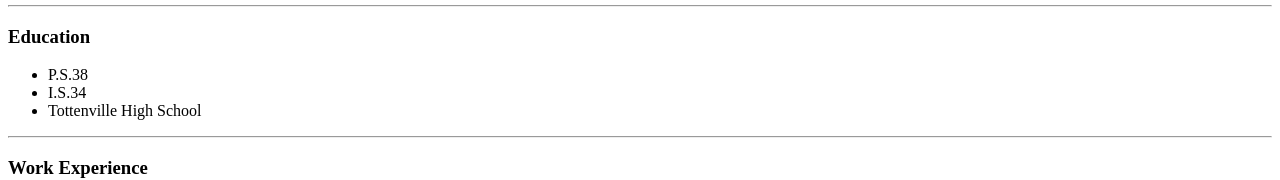
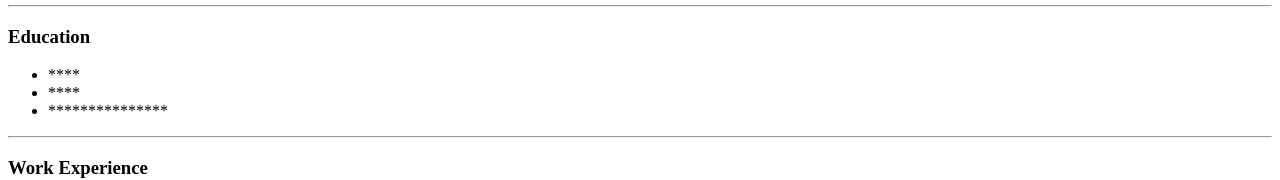
Before and after one commit to Heisenberg990/cv, a plain HTML site: page index.html in a window 1280 px wide. Shown: the part 441-621 px from the top of the page. Drawn offline with Linux system fonts and the light colour scheme.

Commit message:
Update index.html

```diff
--- a/index.html
+++ b/index.html
@@ -20,9 +20,9 @@
   <hr>
   <h3>Education</h3>
   <ul>
-    <li>P.S.38</li>
-    <li>I.S.34</li>
-    <li>Tottenville High School</li>
+    <li>****</li>
+    <li>****</li>
+    <li>***************</li>
   </ul>
   <hr>
   <h3>Work Experience</h3>
```
